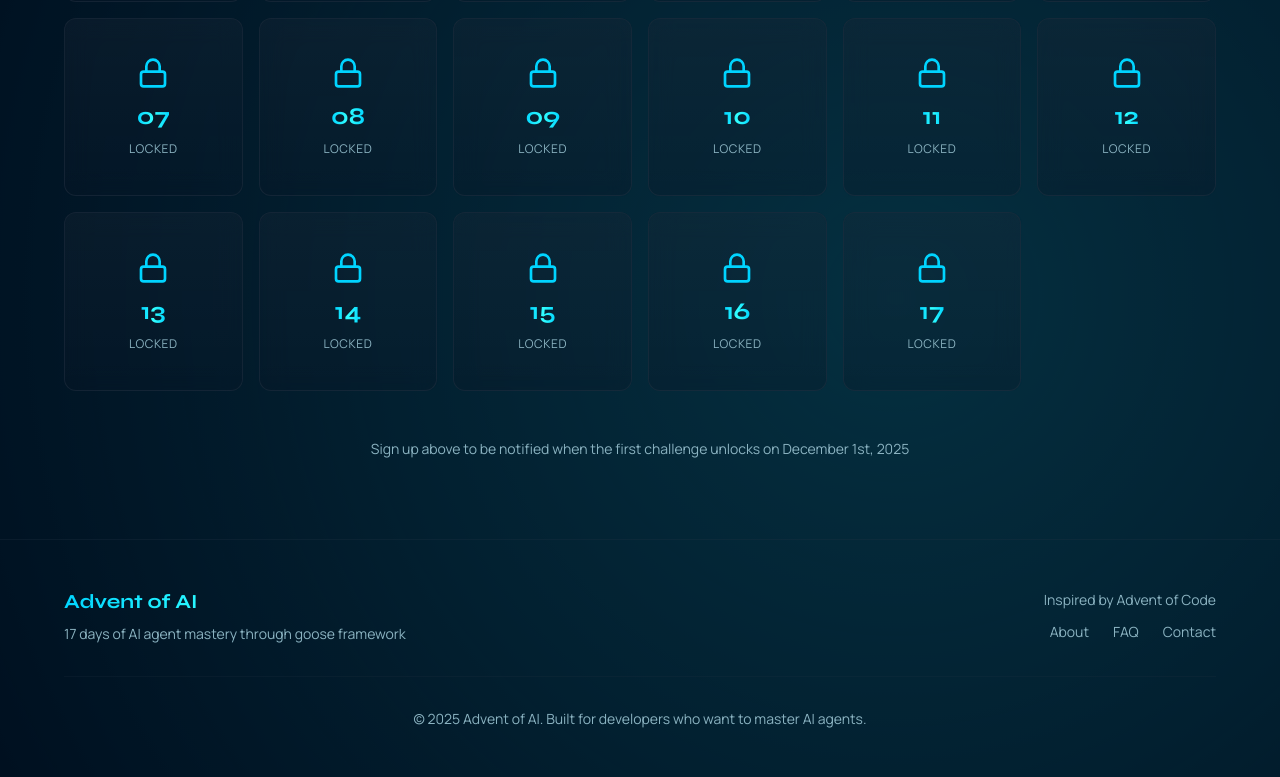
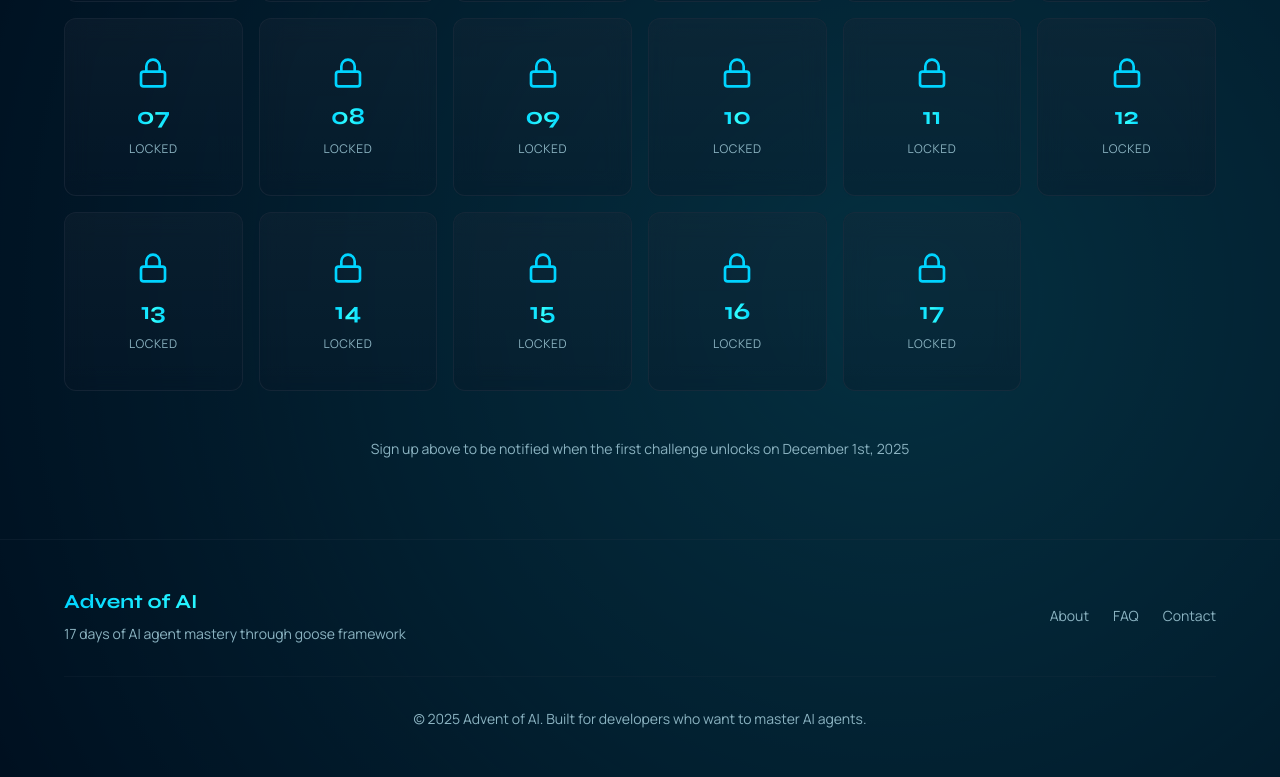
Before and after one commit to blackgirlbytes/frosty-agent-forge, a Next.js app: page / in a window 1280 px wide. Shown: the part 1617-2394 px from the top of the page. Built offline with nearby package versions, Linux system fonts and the light colour scheme.

Commit message:
Remove 'Inspired by Advent of Code' text from footer

```diff
--- a/src/components/Footer.tsx
+++ b/src/components/Footer.tsx
@@ -12,10 +12,6 @@ export const Footer = () => {
             </p>
           </div>
 
-          <div className="flex flex-col items-center md:items-end gap-3">
-            <p className="text-sm text-muted-foreground">
-              Inspired by Advent of Code
-            </p>
           <div className="flex gap-6 text-sm text-muted-foreground">
             <a href="#" className="hover:text-primary transition-colors duration-200">
               About
@@ -28,7 +24,6 @@ export const Footer = () => {
             </a>
           </div>
         </div>
-        </div>
 
         <div className="mt-8 pt-8 border-t border-border/20 text-center text-sm text-muted-foreground">
           © 2025 Advent of AI. Built for developers who want to master AI agents.
```
Lines whose indentation alone changed are shown as unchanged.
